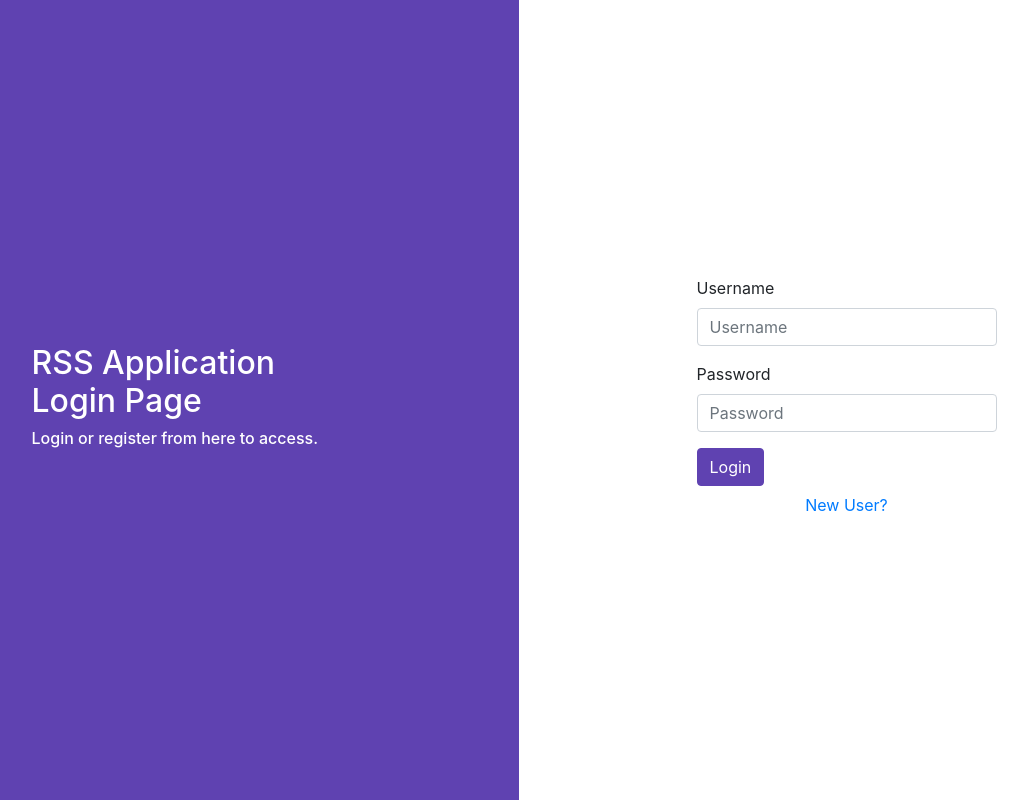
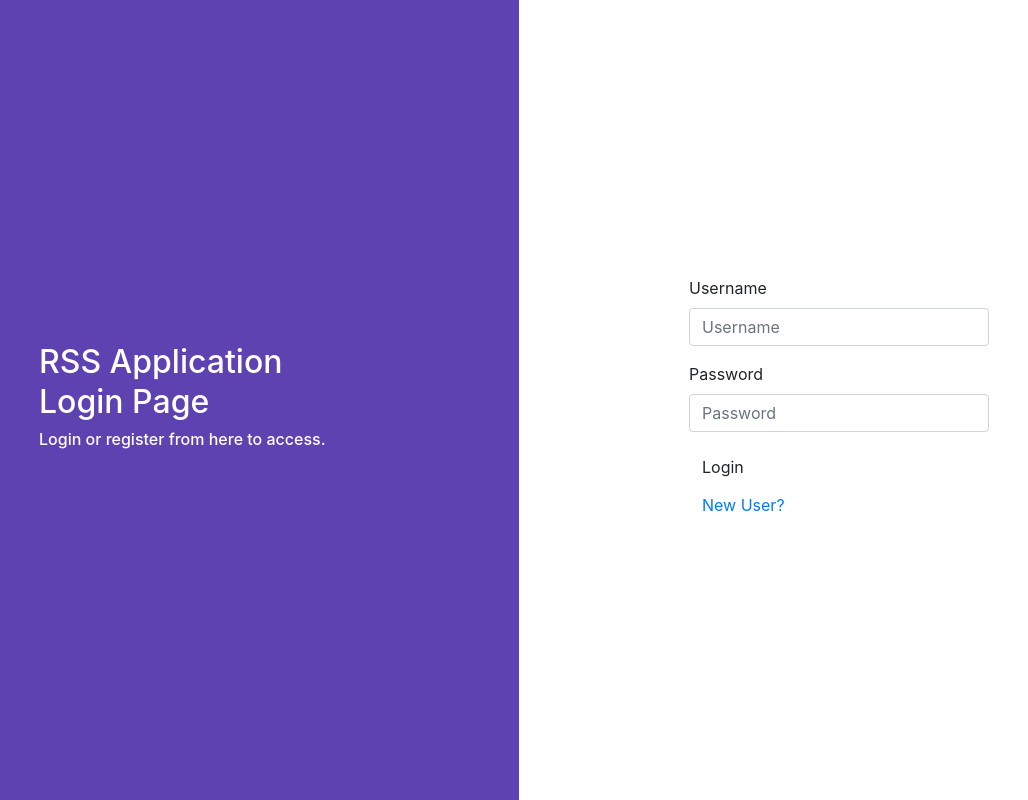
Before and after one commit to amckean12/rss-ui, a React (Create React App) app: page / in a window 1280 px wide. Shown: the whole page, without its empty margins (121-1149 px from the left). Built offline with nearby package versions, Linux system fonts and the light colour scheme.

Commit message:
refactors css

```diff
--- a/src/App.js
+++ b/src/App.js
@@ -9,7 +9,6 @@ import MainContainer from './containers/main_container.jsx';
 
 // Style Sheets
 import './app.scss'
-import './styles/utils/responsiveness.scss'
 
 class App extends Component {
   constructor(props) {
@@ -29,7 +28,7 @@ class App extends Component {
 
   render(){
     return (
-      <div className="App">
+      <div className="container-fluid App">
           <BrowserRouter>
             <Switch>
               <Route exact path='/'
--- a/src/app.scss
+++ b/src/app.scss
@@ -1,4 +1,3 @@
-
 html, body {
     height: 100%;
     font-family: "Lato", sans-serif;
--- a/src/components/form_component.jsx
+++ b/src/components/form_component.jsx
@@ -1,25 +1,28 @@
 //Libraries
 import React from 'react';
+
+// Style
+import '../styles/components/form.scss'
 
 const FormComponent = (props) => {
     return(
         <section className="mx-auto form-section">
             <form className="form" onSubmit={props.handleSubmit}>
                 <div class="form-group form__input-group">
-                    <label>Username</label>
-                     <input id="usernameInput" type="text" class="form-control" placeholder="Username" name="username" onChange={props.handleChange}/>
+                    <label className="form__label">Username</label>
+                     <input id="usernameInput" type="text" class="form-control form__input" placeholder="Username" name="username" onChange={props.handleChange}/>
                 </div>
                 <div class="form-group form__input-group">
-                     <label>Password</label>
-                     <input id="passwordInput" type="password" class="form-control" placeholder="Password" name="password" onChange={props.handleChange}/>
+                     <label className="form__label">Password</label>
+                     <input id="passwordInput" type="password" class="form-control form__input" placeholder="Password" name="password" onChange={props.handleChange}/>
                 </div>
                 {props.formType == 'Sign Up' ?
                 <div class="form-group form__input-group">
-                    <label>Password Confirmation</label>
-                    <input id="passwordInputConfirmation" type="password" class="form-control" placeholder="Password" name="password_confirmation" onChange={props.handleChange}/>
+                    <label className="form__label">Password Confirmation</label>
+                    <input id="passwordInputConfirmation" type="password" class="form-control form__input" placeholder="Password" name="password_confirmation" onChange={props.handleChange}/>
                 </div> : ""
                 }
-                <button type="submit" class="btn form__button--primary">{props.formType}</button>
+                <button type="submit" class="btn form__submit-button--primary">{props.formType}</button>
             </form>
         </section>
     )
--- a/src/containers/login_container.jsx
+++ b/src/containers/login_container.jsx
@@ -88,12 +88,13 @@ class LoginContainer extends Component {
         return(
             <section className="login row">
                 <div className="col-md-6 col-sm-12 login__main-heading-container">
-                    <div className="mx-auto login__main-heading">
+                    <div className="mx-auto login__heading-wrapper">
                         <h1 className="login__heading-1">RSS Application Login Page</h1>
                         <h2 className="login__heading-2">Login or register from here to access.</h2>
                     </div>
                 </div>
                 <div className="col-md-6 col-sm-12 login__main-form-container">
+                    <div className="login__form-wrapper">
                         <FormComponent
                             handleSubmit={this.handleSubmit}
                             handleChange={this.handleChange}
@@ -101,6 +102,7 @@ class LoginContainer extends Component {
                         />
                         <button class="btn btn-link" onClick={this.renderFormType}>{this.state.form_route}</button>
                     </div>
+                </div>
             </section>
         );
     }
--- a/src/containers/main_container.jsx
+++ b/src/containers/main_container.jsx
@@ -53,7 +53,7 @@ class MainContainer extends Component {
     }
     render(){
         return(
-            <div className="container-fluid px-0 home">
+            <div className="px-0 home">
                 <HeaderComponent
                     user={this.state.user}
                 />
--- /dev/null
+++ b/src/styles/components/form.scss
@@ -0,0 +1,9 @@
+@import '../utils/buttons.scss';
+
+.form {
+    &__submit-button{
+        &--primary {
+            @include primary-button;
+        }
+    }
+}
--- a/src/styles/components/login.scss
+++ b/src/styles/components/login.scss
@@ -1,23 +1,24 @@
+@import '../utils/fonts.scss';
+
 .login {
     height: 100%;
 
-    // Heading Component
     &__main-heading-container{
         display: flex;
         flex-direction: column;
         justify-content: center;
         background-color: #5F42B1;
     }
-    &__main-heading {
+    &__heading-wrapper {
         width: 20rem;
     }
     &__heading-1 {
+        @include font-heading-1;
         color: white;
-        font-size: 2rem;
     }
     &__heading-2 {
+        @include font-heading-2;
         color: white;
-        font-size: 1rem;
     }
 
     &__main-form-container {
@@ -26,30 +27,8 @@
         justify-content: center;
     }
 
-    // Form Side
-    .form-section {
+    &__form-wrapper {
         width: 18.75rem;
-    }
-
-    .form {
-        &__button--primary {
-            color: white;
-            background-color: #5F42B1;
-            border-color: #5F42B1;
-            &:hover {
-                color: #5F42B1;
-                background-color: white;
-            }
-        }
-
-        &__button--secondary {
-            color: #5F42B1;
-            border-color: #5F42B1;
-            margin-left: 1rem;
-            &:hover {
-                color: white;
-                background-color: #5F42B1;
-            }
-        }
+        margin: auto;
     }
 }
--- /dev/null
+++ b/src/styles/utils/buttons.scss
@@ -0,0 +1,9 @@
+@mixin primary_button {
+    color: white;
+    background-color: #5F42B1;
+    border-color: #5F42B1;
+    &:hover {
+        color: #5F42B1;
+        background-color: white;
+    }
+}
--- /dev/null
+++ b/src/styles/utils/fonts.scss
@@ -0,0 +1,21 @@
+// Font Properties
+
+@mixin font-heading-1 {
+    font-size: 2.0rem;
+    line-height: 2.5rem;
+}
+@mixin font-heading-2 {
+    font-size: 1rem;
+}
+@mixin font-heading-3 {
+
+}
+@mixin font-heading-4 {
+
+}
+@mixin font-heading-5 {
+
+}
+@mixin font-heading-6 {
+
+}
--- a/src/styles/utils/responsiveness.scss
+++ /dev/null
@@ -1 +0,0 @@
-// Break Points
```
Lines whose indentation alone changed are shown as unchanged.
